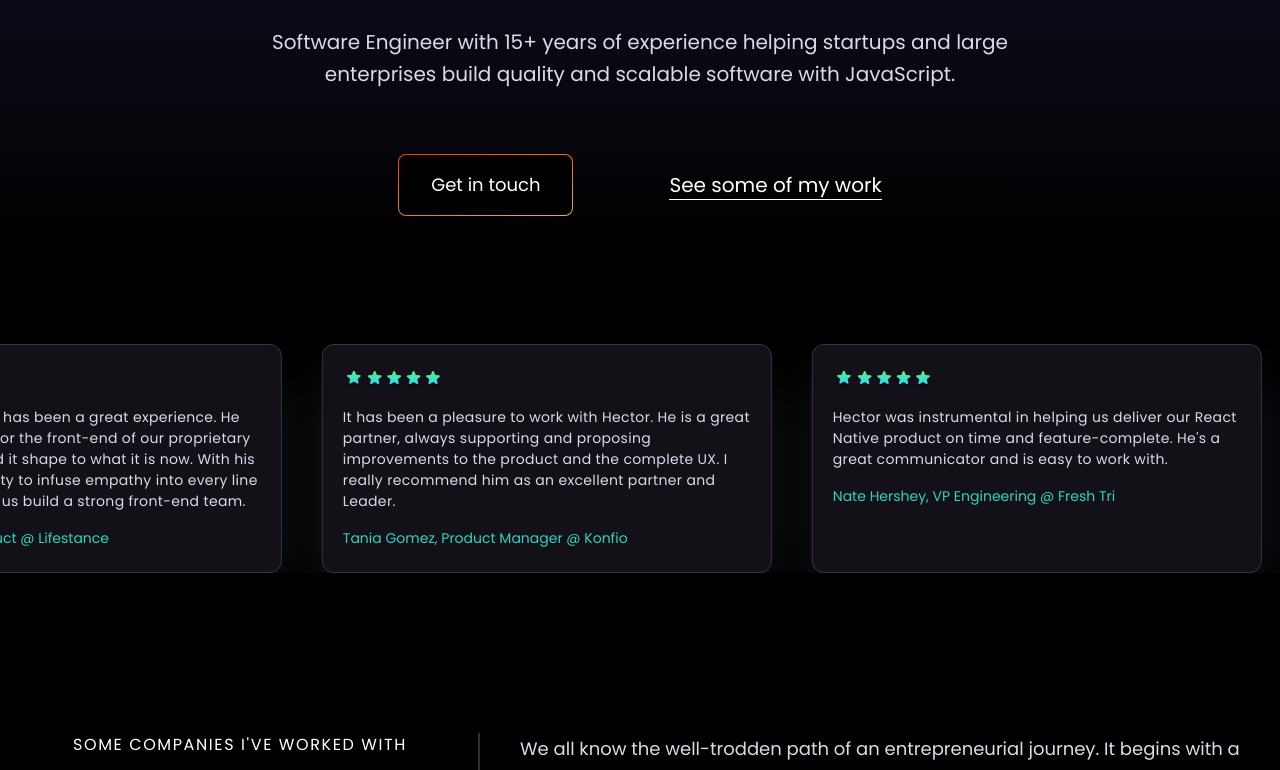
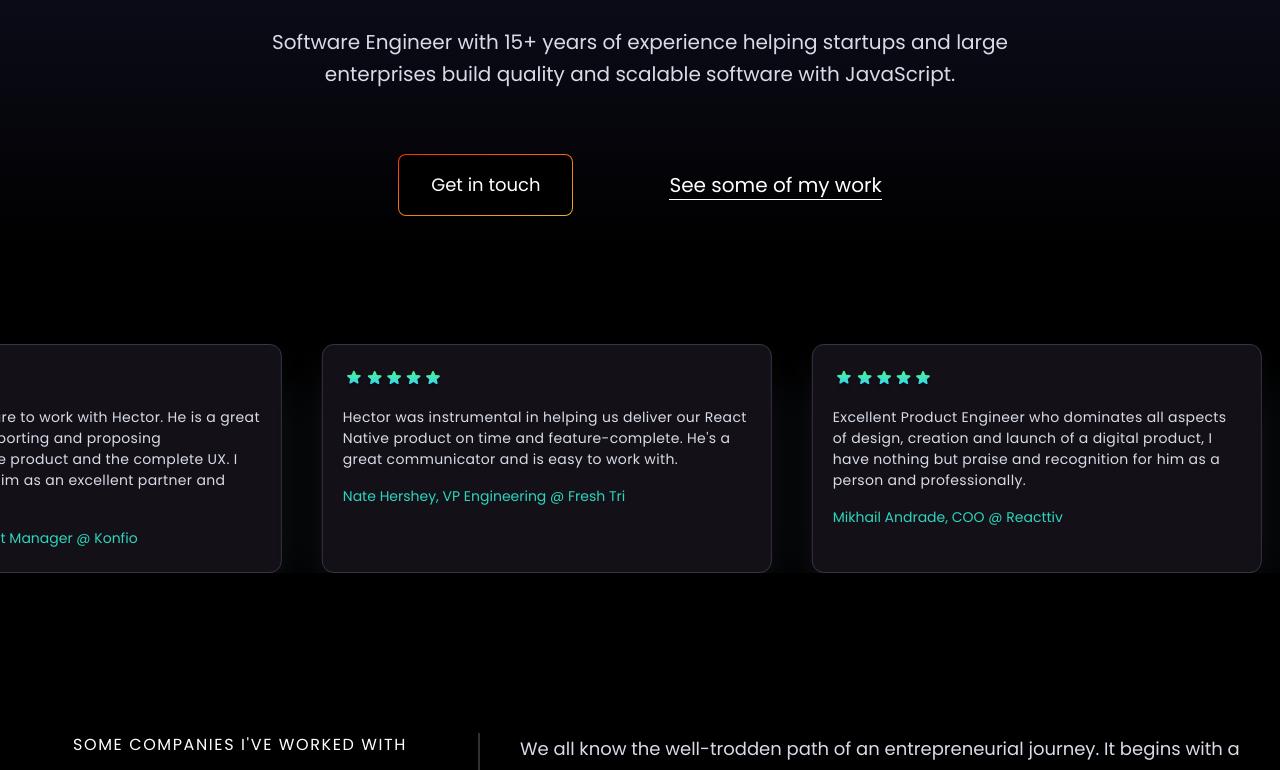
Before and after one commit to hecsanchez/hecsanchez.com, a Next.js app: page /en in a window 1280 px wide. Shown: the part 421-1191 px from the top of the page. Built offline with nearby package versions, Linux system fonts and the light colour scheme.

Commit message:
Hide pending testimonial

```diff
--- a/src/app/[lang]/page.tsx
+++ b/src/app/[lang]/page.tsx
@@ -37,10 +37,10 @@ export default function Home() {
             </div>
             <div className="overflow-hidden mt-32">
                 <div className="flex gap-10">
-                    <Testimonial
-                        content="Working with Hector has been a great experience. He wrote the first lines for the front-end of our proprietary software and helped it shape to what it is now. With his knowledge and ability to infuse empathy into every line of code also helped us build a strong front-end team."
-                        author="Chris Sweet, VP Product @ Lifestance"
-                    />
+                    {/*<Testimonial*/}
+                    {/*    content="Working with Hector has been a great experience. He wrote the first lines for the front-end of our proprietary software and helped it shape to what it is now. With his knowledge and ability to infuse empathy into every line of code also helped us build a strong front-end team."*/}
+                    {/*    author="Chris Sweet, VP Product @ Lifestance"*/}
+                    {/*/>*/}
                     <Testimonial
                         content="It has been a pleasure to work with Hector. He is a great partner, always supporting and proposing improvements to the product and the complete UX. I really recommend him as an excellent partner and Leader."
                         author="Tania Gomez, Product Manager @ Konfio"
@@ -56,10 +56,10 @@ export default function Home() {
                         content="Hector helped us build the platform that our fitness studio needed to help us grow, he was great at figuring out what we needed even when we didn't know!"
                         author="Erika Sanchez, CEO @ Soul Fitness"
                     />
-                    <Testimonial
-                        content="Working with Hector has been a great experience. He wrote the first lines for the front-end of our proprietary software and helped it shape to what it is now. With his knowledge and ability to infuse empathy into every line of code also helped us build a strong front-end team."
-                        author="Chris Sweet, VP Product @ Lifestance"
-                    />
+                    {/*<Testimonial*/}
+                    {/*    content="Working with Hector has been a great experience. He wrote the first lines for the front-end of our proprietary software and helped it shape to what it is now. With his knowledge and ability to infuse empathy into every line of code also helped us build a strong front-end team."*/}
+                    {/*    author="Chris Sweet, VP Product @ Lifestance"*/}
+                    {/*/>*/}
                     <Testimonial
                         content="It has been a pleasure to work with Hector. He is a great partner, always supporting and proposing improvements to the product and the complete UX. I really recommend him as an excellent partner and Leader."
                         author="Tania Gomez, Product Manager @ Konfio"
```
